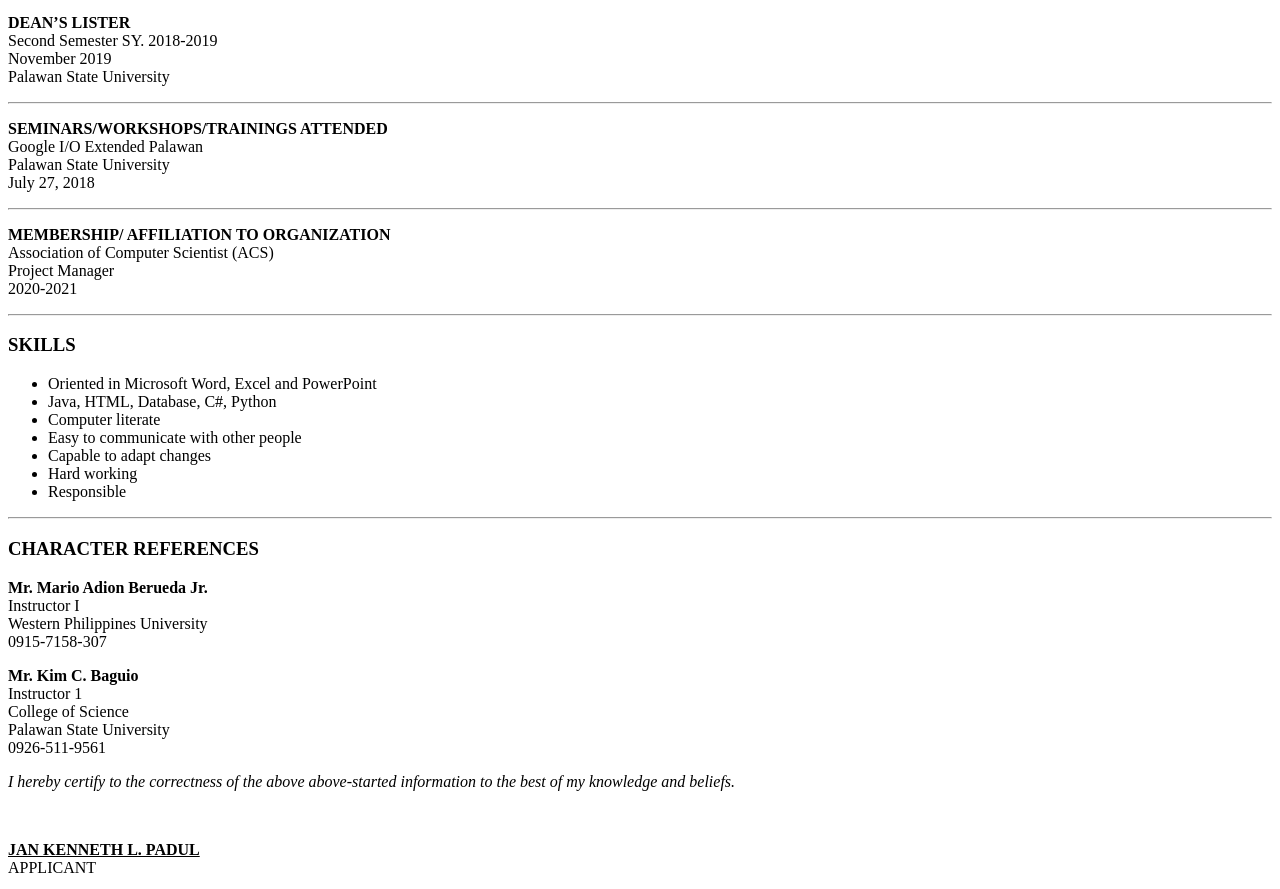
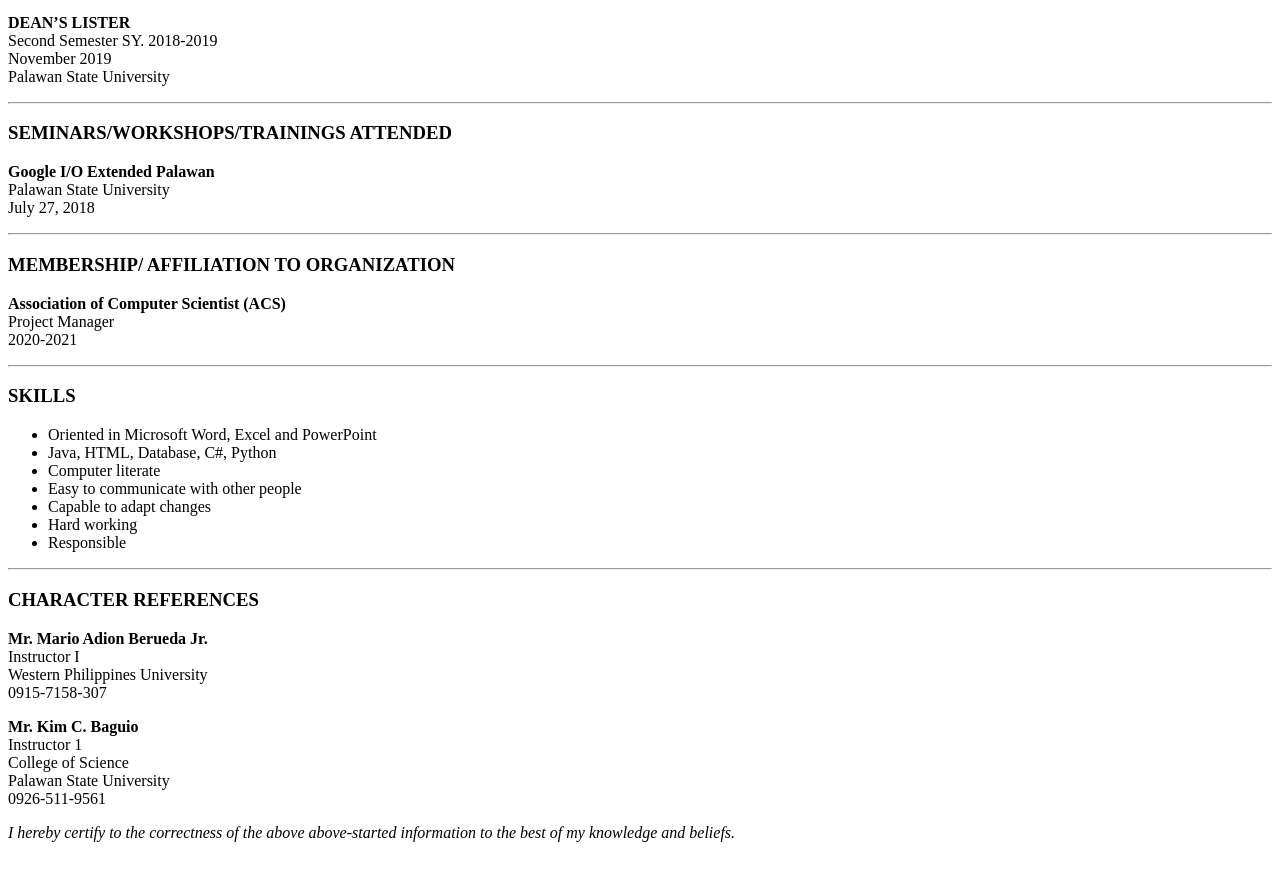
Before and after one commit to jnknnthpadul/CS12-Second-Activity, a plain HTML site: page index.html in a window 1280 px wide. Shown: the part 1240-2129 px from the top of the page. Drawn offline with Linux system fonts and the light colour scheme.

Commit message:
update changes in headings

```diff
--- a/index.html
+++ b/index.html
@@ -71,16 +71,16 @@
         Palawan State University
     </p>
     <hr>
+	<h3>SEMINARS/WORKSHOPS/TRAININGS ATTENDED</h3>
     <p>
-        <strong>SEMINARS/WORKSHOPS/TRAININGS ATTENDED</strong><br>
-        Google I/O Extended Palawan<br>
+        <strong>Google I/O Extended Palawan</strong><br>
         Palawan State University<br>
         July 27, 2018
     </p>
     <hr>
+	<h3>MEMBERSHIP/ AFFILIATION TO ORGANIZATION</h3>
     <p>
-        <strong> MEMBERSHIP/ AFFILIATION TO ORGANIZATION </strong><br>
-        Association of Computer Scientist (ACS)<br>
+        <strong>Association of Computer Scientist (ACS)</strong><br>
         Project Manager<br>
         2020-2021
     </p>
```
